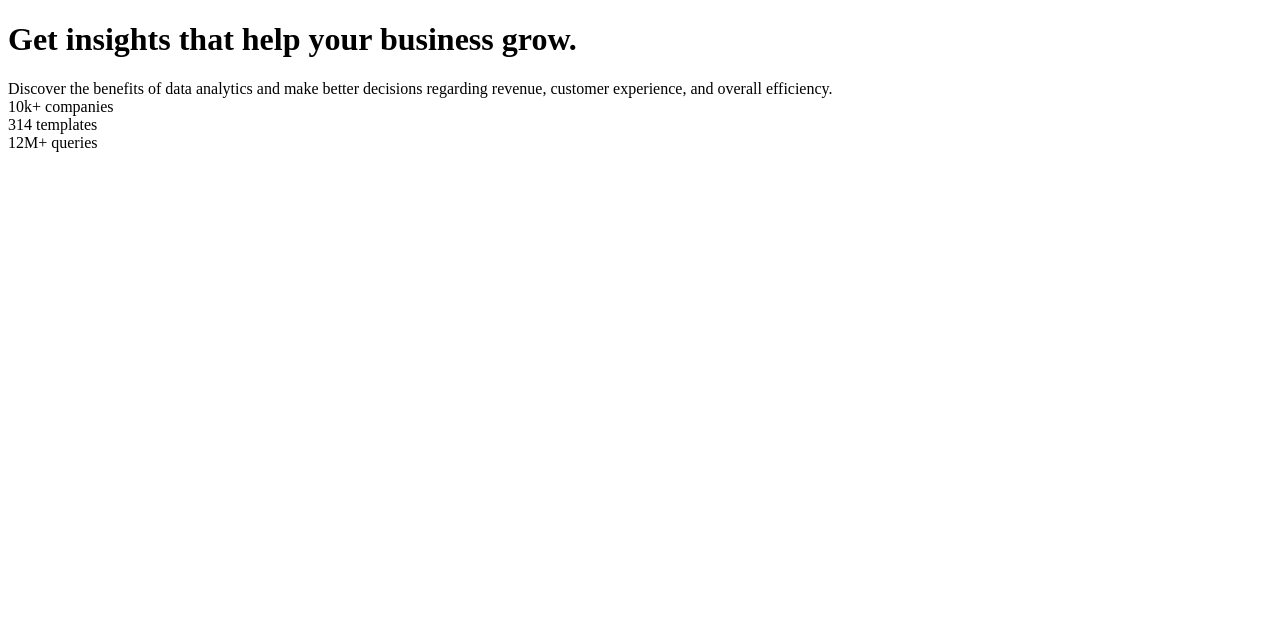
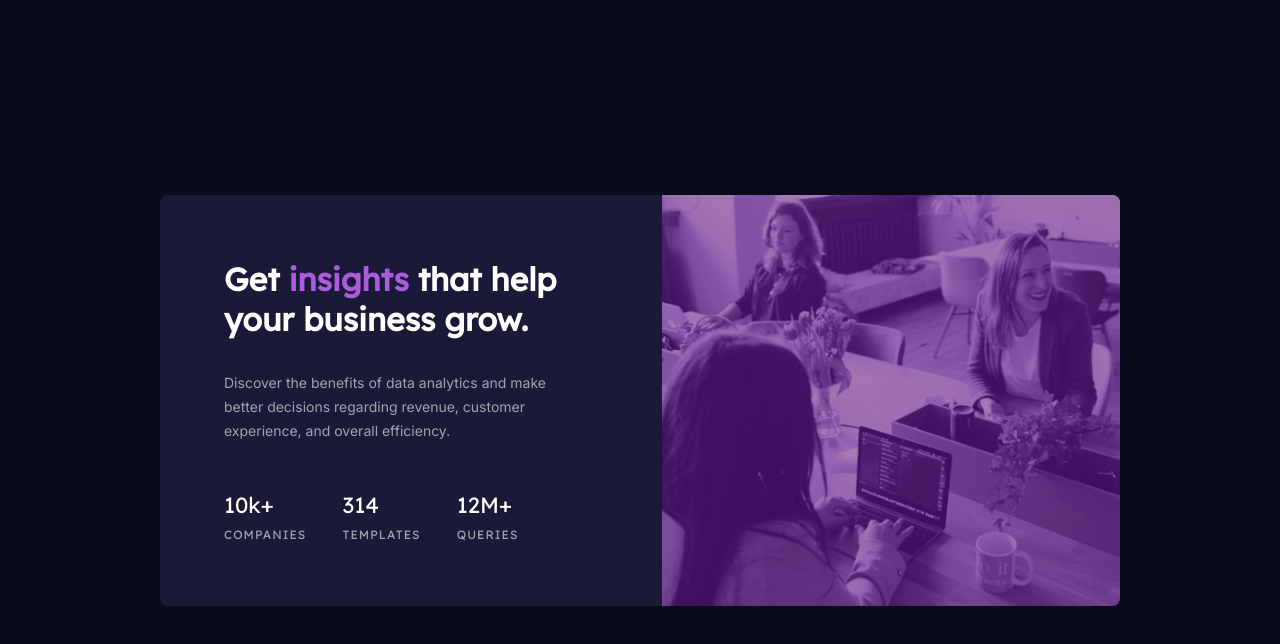
Before and after one commit to matteoratti-ui-components/stats-preview-card, a website: page index.html in a window 1280 px wide. Drawn offline with Linux system fonts and the light colour scheme; the site is published under a folder, as on GitHub Pages, so addresses that start at the root find nothing.

Commit message:
fix css link

```diff
--- a/index.html
+++ b/index.html
@@ -17,7 +17,7 @@
       href="https://fonts.googleapis.com/css2?family=Inter:wght@400;700&family=Lexend+Deca&display=swap"
       rel="stylesheet"
     />
-    <link rel="stylesheet" href="/dist/css/style.css" />
+    <link rel="stylesheet" href="dist/css/style.css" />
 
     <title>Stats preview card component</title>
   </head>
```
